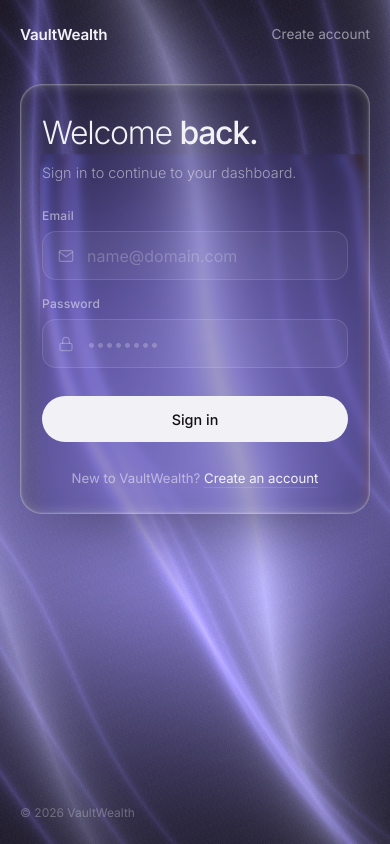
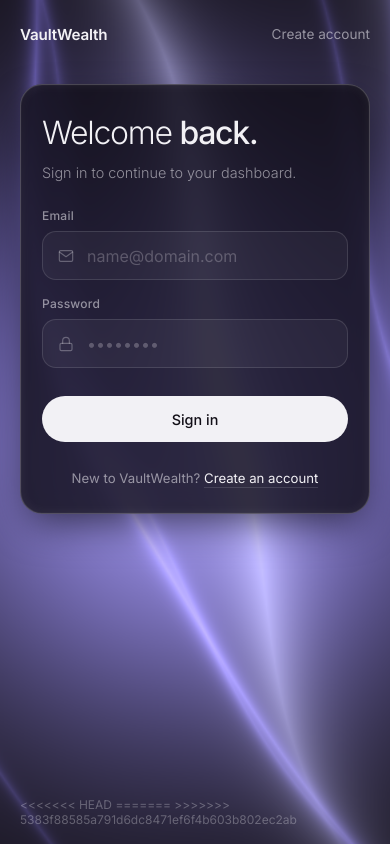
Before and after one commit to kfs-hub/VaultWealth, a website with bundled scripts: page frontend/login.html in a window 390 px wide. Built offline with nearby package versions, Linux system fonts and the light colour scheme; animation ran at ten frames a second.

Commit message:
Improve auth page mobile performance
This commit reduces auth-page rendering cost on mobile and low-power devices by lowering background animation settings, pausing the animated backdrop while typing, and skipping unnecessary resize/filter updates. It also adds lighter glass fallbacks, improves compositing behavior, and cleans up the auth page markup to keep the login/register experience smoother and more responsive.

```diff
--- a/frontend/css/auth.css
+++ b/frontend/css/auth.css
@@ -34,6 +34,8 @@ html, body {
   z-index: 0;
   opacity: 0;
   transition: opacity 1.6s ease;
+  will-change: opacity;
+  transform: translateZ(0);
 }
 #bg.ready { opacity: 1; }
 
@@ -96,10 +98,11 @@ html, body {
   padding: 2.75rem 2.5rem 2.25rem;
   border-radius: var(--glass-radius);
   opacity: 0;
-  transform: translateY(14px);
+  transform: translateY(14px) translateZ(0);
   animation: rise 1s 0.1s cubic-bezier(0.16, 1, 0.3, 1) forwards;
+  will-change: transform, opacity;
 }
-@keyframes rise { to { opacity: 1; transform: none; } }
+@keyframes rise { to { opacity: 1; transform: translateZ(0); } }
 
 .auth-card > *:not(.glass-surface__filter) { position: relative; z-index: 1; }
 
@@ -134,9 +137,9 @@ html, body {
   backdrop-filter: var(--filter-id) saturate(var(--glass-saturation, 1));
 }
 .liquidglass--fallback {
-  background: hsl(0 0% 100% / 0.04);
-  -webkit-backdrop-filter: blur(18px) saturate(1.6);
-  backdrop-filter: blur(18px) saturate(1.6);
+  background: rgba(20, 17, 26, 0.76);
+  -webkit-backdrop-filter: blur(12px) saturate(1.4);
+  backdrop-filter: blur(12px) saturate(1.4);
 }
 .glass-surface__filter {
   position: absolute;
@@ -246,6 +249,23 @@ html, body {
   .page { padding: 0 1.25rem; }
   .nav { height: 68px; }
   .foot span:last-child { display: none; }
+
+  /* Optimized mobile card rendering: streamlined shadows and smooth backdrop blur */
+  .auth-card {
+    will-change: auto;
+  }
+  .liquidglass {
+    background: rgba(18, 15, 24, 0.82);
+    box-shadow:
+      inset 0 0 1px 1px rgba(255, 255, 255, 0.22),
+      inset 0 0 12px 2px rgba(255, 255, 255, 0.05),
+      0 16px 40px -10px rgba(0, 0, 0, 0.65);
+  }
+  .liquidglass--fallback,
+  .liquidglass--svg {
+    -webkit-backdrop-filter: blur(10px) saturate(1.2);
+    backdrop-filter: blur(10px) saturate(1.2);
+  }
 }
 @media (max-width: 480px) {
   :root { --glass-radius: 22px; }
--- a/frontend/js/auth-page.js
+++ b/frontend/js/auth-page.js
@@ -1,6 +1,26 @@
-// VaultWealth — auth page visuals (background + liquid glass card)
-import { mountVaultBackground } from './ghost-fibers.js';
+import { mountVaultBackground, isMobileDevice } from './ghost-fibers.js';
 import { initLiquidGlass } from './liquid-glass.js';
 
-mountVaultBackground(document.getElementById('bg'));
+const bg = mountVaultBackground(document.getElementById('bg'));
 initLiquidGlass(document.querySelector('.auth-card'));
+
+// On mobile/touch devices: pause background animation while typing to ensure 0ms input latency
+if (isMobileDevice()) {
+  let resumeTimer = null;
+  document.addEventListener('focusin', (e) => {
+    if (e.target && e.target.matches('input, textarea')) {
+      if (resumeTimer) clearTimeout(resumeTimer);
+      bg?.update({ paused: true });
+    }
+  }, { passive: true });
+
+  document.addEventListener('focusout', (e) => {
+    if (e.target && e.target.matches('input, textarea')) {
+      resumeTimer = setTimeout(() => {
+        if (!document.activeElement || !document.activeElement.matches('input, textarea')) {
+          bg?.update({ paused: false });
+        }
+      }, 120);
+    }
+  }, { passive: true });
+}
--- a/frontend/js/ghost-fibers.js
+++ b/frontend/js/ghost-fibers.js
@@ -264,9 +264,16 @@ export function createGhostFibers(container, options = {}) {
     frameId = requestAnimationFrame(loop);
   };
 
+  let currentW = 0;
+  let currentH = 0;
   const setSize = () => {
     const rect = container.getBoundingClientRect();
-    renderer.setSize(Math.max(1, Math.floor(rect.width)), Math.max(1, Math.floor(rect.height)));
+    const w = Math.max(1, Math.floor(rect.width));
+    const h = Math.max(1, Math.floor(rect.height));
+    if (w === currentW && h === currentH) return;
+    currentW = w;
+    currentH = h;
+    renderer.setSize(w, h);
     program.uniforms.uResolution.value[0] = gl.drawingBufferWidth;
     program.uniforms.uResolution.value[1] = gl.drawingBufferHeight;
     render();
@@ -381,11 +388,28 @@ export const VAULT_PRESET = {
   dpr: 1
 };
 
+/** Check if running on a mobile or low-power device */
+export const isMobileDevice = () => {
+  if (typeof window === 'undefined') return false;
+  const ua = navigator.userAgent || '';
+  const isMobileUA = /Android|webOS|iPhone|iPad|iPod|BlackBerry|IEMobile|Opera Mini|Mobile|mobile/i.test(ua);
+  const isCoarse = window.matchMedia && window.matchMedia('(pointer: coarse)').matches;
+  const isSmallScreen = window.innerWidth <= 768;
+  return isMobileUA || isCoarse || isSmallScreen;
+};
+
 /** Mount the VaultWealth background into an element and fade it in. */
-export function mountVaultBackground(el) {
+export function mountVaultBackground(el, extraOptions = {}) {
   if (!el) return null;
   try {
-    const instance = createGhostFibers(el, VAULT_PRESET);
+    const isMobile = isMobileDevice();
+    const mobileOverrides = isMobile ? {
+      layers: 2,
+      grain: 0,
+      dpr: 0.75,
+      fps: 30
+    } : {};
+    const instance = createGhostFibers(el, { ...VAULT_PRESET, ...mobileOverrides, ...extraOptions });
     requestAnimationFrame(() => el.classList.add('ready'));
     return instance;
   } catch (err) {
--- a/frontend/js/liquid-glass.js
+++ b/frontend/js/liquid-glass.js
@@ -13,7 +13,19 @@
 let uid = 0;
 const SVG_NS = 'http://www.w3.org/2000/svg';
 
+function isMobileOrLowPower() {
+  if (typeof window === 'undefined') return false;
+  const ua = navigator.userAgent || '';
+  const isMobileUA = /Android|webOS|iPhone|iPad|iPod|BlackBerry|IEMobile|Opera Mini|Mobile|mobile/i.test(ua);
+  const isCoarse = window.matchMedia && window.matchMedia('(pointer: coarse)').matches;
+  const isSmallScreen = window.innerWidth <= 768;
+  return isMobileUA || isCoarse || isSmallScreen;
+}
+
 function supportsSvgBackdrop() {
+  // Mobile GPUs experience severe fill-rate drops and compositing jank with SVG displacement backdrop filters
+  if (isMobileOrLowPower()) return false;
+
   const ua = navigator.userAgent;
   const isSafari = /Safari/.test(ua) && !/Chrome|Chromium|Edg|OPR/.test(ua);
   const isFirefox = /Firefox/.test(ua);
@@ -89,11 +101,18 @@ export function initLiquidGlass(el, options = {}) {
   el.style.setProperty('--filter-id', `url(#${id})`);
   el.classList.add('liquidglass--svg');
 
+  let lastW = 0;
+  let lastH = 0;
+  let lastR = 0;
   const update = () => {
     const rect = el.getBoundingClientRect();
     const w = Math.max(1, Math.round(rect.width));
     const h = Math.max(1, Math.round(rect.height));
     const r = Math.min(parseFloat(getComputedStyle(el).borderTopLeftRadius) || 0, w / 2, h / 2);
+    if (w === lastW && h === lastH && r === lastR) return;
+    lastW = w;
+    lastH = h;
+    lastR = r;
     const href = buildDisplacementMap(w, h, r, opts);
     feImage.setAttribute('href', href);
     feImage.setAttributeNS('http://www.w3.org/1999/xlink', 'href', href);
--- a/frontend/login.html
+++ b/frontend/login.html
@@ -1,10 +1,12 @@
 <!DOCTYPE html>
 <html lang="en">
+
 <head>
   <meta charset="UTF-8">
   <meta name="viewport" content="width=device-width, initial-scale=1.0, viewport-fit=cover">
   <title>Sign in — VaultWealth</title>
-  <meta name="description" content="Sign in to VaultWealth to view your dashboard, transactions and AI expense forecasts.">
+  <meta name="description"
+    content="Sign in to VaultWealth to view your dashboard, transactions and AI expense forecasts.">
   <link rel="preconnect" href="https://fonts.googleapis.com">
   <link rel="preconnect" href="https://fonts.gstatic.com" crossorigin>
   <link href="https://fonts.googleapis.com/css2?family=Inter:wght@300;400;500;600&display=swap" rel="stylesheet">
@@ -12,6 +14,7 @@
   <link rel="stylesheet" href="css/auth.css">
   <script src="https://cdn.jsdelivr.net/npm/@supabase/supabase-js@2"></script>
 </head>
+
 <body>
 
   <div id="bg" aria-hidden="true"></div>
@@ -33,7 +36,11 @@
           <div class="field">
             <label for="loginEmail">Email</label>
             <div class="input-wrap">
-              <svg width="16" height="16" viewBox="0 0 24 24" fill="none" stroke="currentColor" stroke-width="1.75" stroke-linecap="round" stroke-linejoin="round" aria-hidden="true"><path d="M4 4h16c1.1 0 2 .9 2 2v12c0 1.1-.9 2-2 2H4c-1.1 0-2-.9-2-2V6c0-1.1.9-2 2-2z"/><polyline points="22,6 12,13 2,6"/></svg>
+              <svg width="16" height="16" viewBox="0 0 24 24" fill="none" stroke="currentColor" stroke-width="1.75"
+                stroke-linecap="round" stroke-linejoin="round" aria-hidden="true">
+                <path d="M4 4h16c1.1 0 2 .9 2 2v12c0 1.1-.9 2-2 2H4c-1.1 0-2-.9-2-2V6c0-1.1.9-2 2-2z" />
+                <polyline points="22,6 12,13 2,6" />
+              </svg>
               <input type="email" id="loginEmail" placeholder="name@domain.com" autocomplete="email" required>
             </div>
           </div>
@@ -41,7 +48,11 @@
           <div class="field">
             <label for="loginPassword">Password</label>
             <div class="input-wrap">
-              <svg width="16" height="16" viewBox="0 0 24 24" fill="none" stroke="currentColor" stroke-width="1.75" stroke-linecap="round" stroke-linejoin="round" aria-hidden="true"><rect x="3" y="11" width="18" height="11" rx="2" ry="2"/><path d="M7 11V7a5 5 0 0 1 10 0v4"/></svg>
+              <svg width="16" height="16" viewBox="0 0 24 24" fill="none" stroke="currentColor" stroke-width="1.75"
+                stroke-linecap="round" stroke-linejoin="round" aria-hidden="true">
+                <rect x="3" y="11" width="18" height="11" rx="2" ry="2" />
+                <path d="M7 11V7a5 5 0 0 1 10 0v4" />
+              </svg>
               <input type="password" id="loginPassword" placeholder="••••••••" autocomplete="current-password" required>
             </div>
           </div>
@@ -57,7 +68,11 @@
 
     <footer class="foot">
       <span>&copy; 2026 VaultWealth</span>
-      <span>CSE 5th Semester Project</span>
+<<<<<<< HEAD
+
+=======
+
+>>>>>>> 5383f88585a791d6dc8471ef6f4b603b802ec2ab
     </footer>
   </div>
 
@@ -66,4 +81,5 @@
   <script src="js/auth.js"></script>
   <script type="module" src="js/auth-page.js"></script>
 </body>
+
 </html>
```
Also changed, not shown: frontend/register.html (+34 -8 lines).
